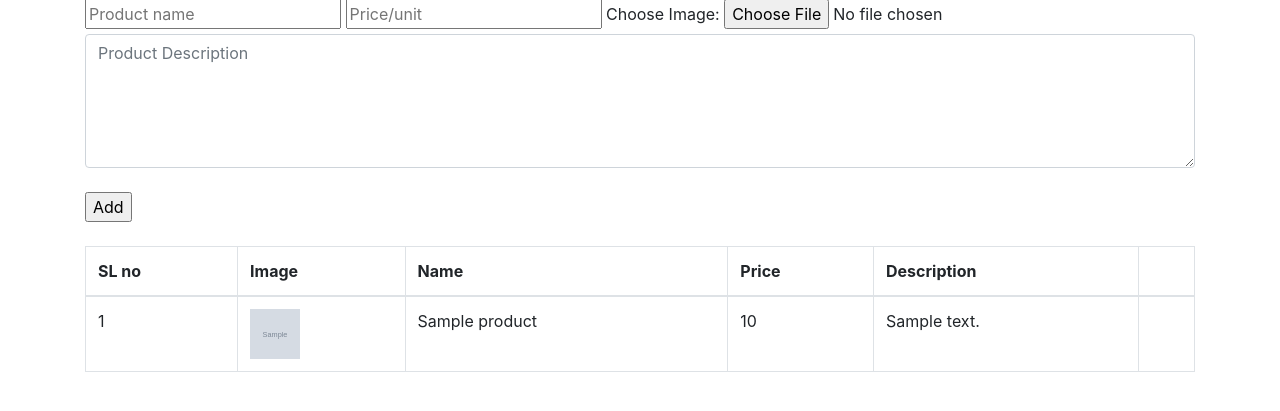
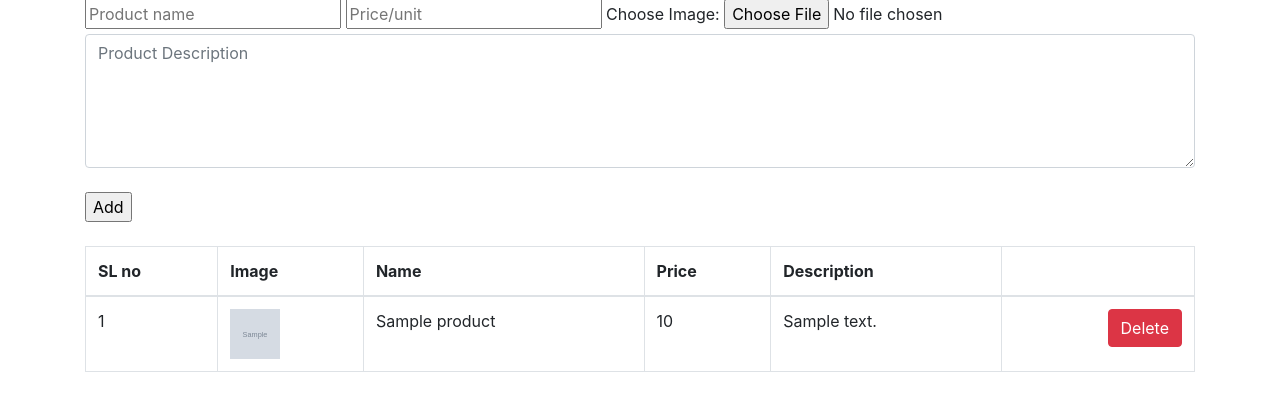
Before and after one commit to eyahya-khan/fahadecommerce, a PHP site: page / in a window 1280 px wide. Shown: the part 87-498 px from the top of the page. Run offline with PHP 8.4, Linux system fonts and the light colour scheme; tables that the repository leaves empty or names only in its code hold one stand-in row (values such as "Sample post"); grey boxes marked "Sample" are stand-in pictures.

Commit message:
added delete button

```diff
--- a/index.php
+++ b/index.php
@@ -1,6 +1,6 @@
 <?php
 require('src/dbconnect.php');
-
+//add
 if(isset($_POST['add'])){
     $title   = trim($_POST['fname']);
     $price   = trim($_POST['price']);
@@ -9,9 +9,7 @@ $file_name   = $_FILES['file']['name'];
 $file_loc    = $_FILES['file']['tmp_name'];
 $file_store  = "image/".$file_name;
 if(!move_uploaded_file($file_loc, $file_store)){
-
 }else{
-
     try {
       $query = "
         INSERT INTO products (name, price, description, img)
@@ -27,8 +25,28 @@ if(!move_uploaded_file($file_loc, $file_store)){
       throw new \PDOException($e->getMessage(), (int) $e->getCode());
     }
 }
+}
+// delete from table
+if(isset($_POST['deleteBtn'])){
+    $id   = trim($_POST['hidId']);
+try {
+    $query = "
+      DELETE FROM products
+      WHERE id = :id;
+    ";
+    $stmt = $dbconnect->prepare($query);
+    $stmt->bindValue(':id', $id);
+    $stmt->execute();
+    $message =
+      '<div class="alert alert-success" role="alert">
+        Product deleted successfully.
+      </div>';
+  } catch (\PDOException $e) {
+    throw new \PDOException($e->getMessage(), (int) $e->getCode());
+  }
+  }
 
-}
+//fetch all information
     try {
   $query = "SELECT * FROM products;";
   $stmt = $dbconnect->query($query);
@@ -88,7 +106,13 @@ if(!move_uploaded_file($file_loc, $file_store)){
                     <td><?php echo $product['name']; ?> </td>
                     <td><?php echo $product['price']; ?> </td>
                     <td><?php echo $product['description']; ?></td>
-                    <td></td>
+                    <td>
+                         <form action="" method="POST" class="float-right">
+                            <input type="hidden" name="hidId" value="<?=$product['id']?>">
+                            <input type="submit" name="deleteBtn" value="Delete" class="btn btn-danger delete-product-btn">
+                        </form>
+
+                    </td>
                 </tr>
                 <?php } ?>
             </tbody>
```
